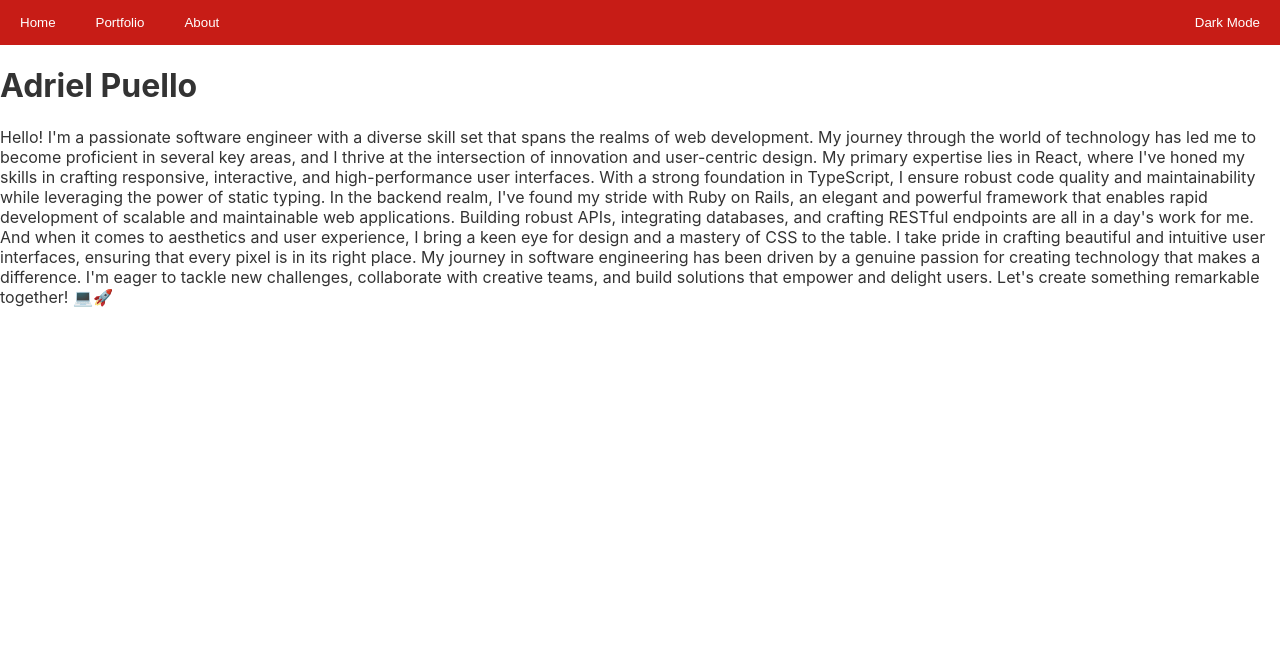
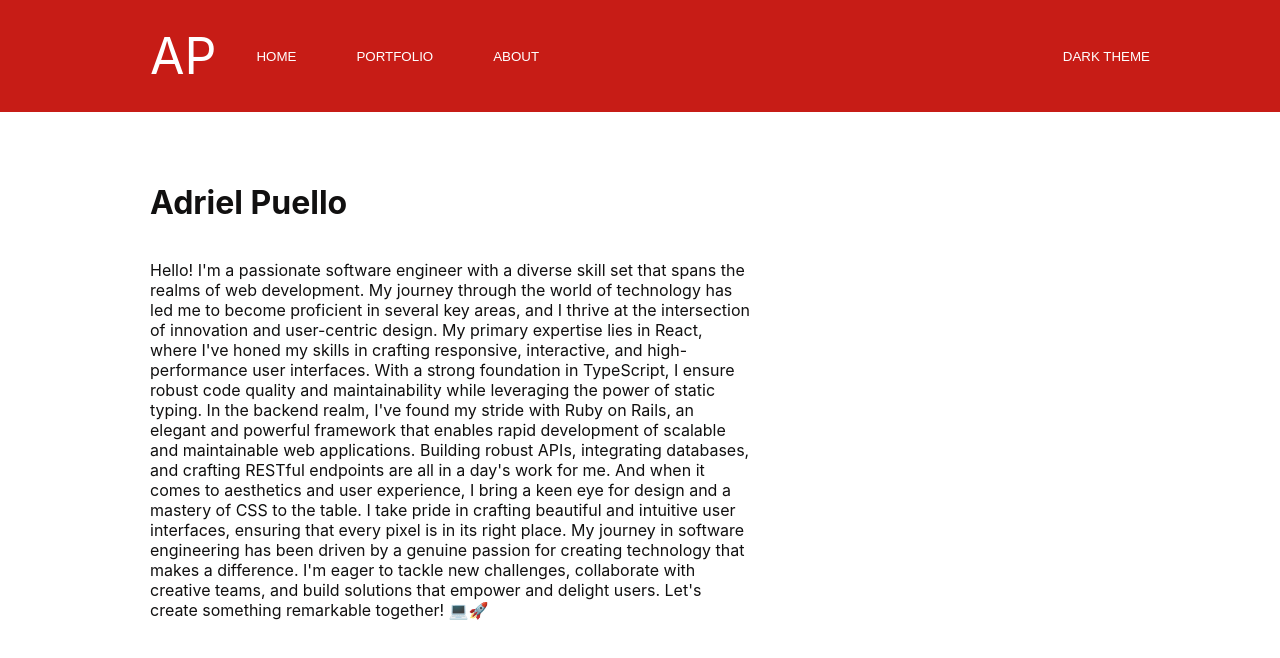
Before and after one commit to adrielpuello/my-ts-react-app, a React (Create React App) app in the folder my-ts-react-app/: page / in a window 1280 px wide. Shown: the top 658 px of the page. Built offline with nearby package versions, Linux system fonts and the light colour scheme.

Commit message:
navbar css complete

```diff
--- a/my-ts-react-app/src/App.css
+++ b/my-ts-react-app/src/App.css
@@ -1,13 +1,26 @@
 
 /* Light Mode Styles */
+.main-container {
+  margin: auto;
+  height: auto;
+  width: auto;
+  background-color: #ffffff;
+  color: #111010;
+}
+
+html {
+  background-color: #ffffff;
+  color: #111010;
+}
+
 body {
   background-color: #ffffff;
-  color: #333333;
+  color: #111010;
 }
 
 /* Dark Mode Styles */
 .dark-mode-app {
-  background-color: #333333;
+  background-color: #111010;
   color: #ffffff;
 }
 
@@ -16,6 +29,7 @@ body {
   color: #ffffff;
 }
 
+/* Navbar Styles */
 .navbar {
   background-color: #c71c16;
   color: #ffffff;
@@ -28,9 +42,10 @@ body {
 .navbar-list {
   list-style-type: none;
   display: flex;
-  margin: 0;
-  padding: 0;
+  margin: 10;
+  padding: 10;
   align-items: center;
+  margin-left: 100px;
 }
 
 .navbar-item {
@@ -42,7 +57,8 @@ body {
   color: inherit;
   border: none;
   cursor: pointer;
-  padding: 5px 10px;
+  padding: 15px 20px;
+  border-radius: 5px;
 }
 
 .navbar-right button {
@@ -50,5 +66,34 @@ body {
   color: inherit;
   border: none;
   cursor: pointer;
-  padding: 5px 10px;
+  padding: 15px 20px;
+  border-radius: 5px;
+  margin-right: 100px;
 }
+
+button {
+  cursor: pointer;
+  transition: box-shadow 0.3s ease; /* Add a transition for smooth hover effect */
+}
+
+button:hover {
+  box-shadow: 0 0 10px #ffffff, 0 0 20px #ffffff, 0 0 30px #ffffff;
+}
+
+.logo {
+  font-size: 50px;
+  padding: 0px;
+  margin: 0px;
+}
+
+/* Home Styles */
+
+.main-text {
+  background-color: transparent;
+  color: inherit;
+  display: flex;
+  flex-direction: column;
+  width: 600px;
+  margin-left: 100px;
+  padding: 50px;
+}
--- a/my-ts-react-app/src/App.tsx
+++ b/my-ts-react-app/src/App.tsx
@@ -19,7 +19,8 @@ const App: React.FC = () => {
   };
 
   return (
-    <div className={`App ${isDarkModeEnabled ? 'dark-mode-app' : ''}`}>
+    <div className="main-container">
+      <div className={`App ${isDarkModeEnabled ? 'dark-mode-app' : ''}`}>
       <Navbar activePage={activePage}
       onNavItemClick={handleNavItemClick}
       onDarkModeToggle={handleDarkModeToggle}
@@ -29,6 +30,8 @@ const App: React.FC = () => {
       {activePage === 'portfolio' && <Portfolio />}
       {activePage === 'about' && <About />}
     </div>
+  </div>
+
   );
 };
 
--- a/my-ts-react-app/src/components/About/About.tsx
+++ b/my-ts-react-app/src/components/About/About.tsx
@@ -3,7 +3,7 @@ import React from "react";
 const About: React.FC = () => {
 
     return (
-        <div>
+        <div className="main-text">
             <h1>About</h1>
         </div>
     );
--- a/my-ts-react-app/src/components/Home/Home.tsx
+++ b/my-ts-react-app/src/components/Home/Home.tsx
@@ -3,7 +3,7 @@ import React from "react";
 const Home: React.FC = () => {
 
     return (
-        <div>
+        <div className="main-text">
             <h1>Adriel Puello</h1>
             <p>Hello! I'm a passionate software engineer with a diverse skill set that spans the realms of web development. My journey through the world of technology has led me to become proficient in several key areas, and I thrive at the intersection of innovation and user-centric design.
 
--- a/my-ts-react-app/src/components/Navbar/Navbar.tsx
+++ b/my-ts-react-app/src/components/Navbar/Navbar.tsx
@@ -12,20 +12,23 @@ const Navbar: React.FC<NavbarProps> = ({ activePage, onNavItemClick, onDarkModeT
     <nav className={`navbar ${isDarkModeEnabled ? 'dark-mode' : ''}`}>
       <div className="navbar-left">
         <ul className="navbar-list">
+          <li className="navbar-item">
+            <p className='logo'>AP</p>
+          </li>
           <li className={`navbar-item ${activePage === 'home' ? 'active' : ''}`}>
-            <button onClick={() => onNavItemClick('home')}>Home</button>
+            <button onClick={() => onNavItemClick('home')}>HOME</button>
           </li>
           <li className={`navbar-item ${activePage === 'portfolio' ? 'active' : ''}`}>
-            <button onClick={() => onNavItemClick('portfolio')}>Portfolio</button>
+            <button onClick={() => onNavItemClick('portfolio')}>PORTFOLIO</button>
           </li>
           <li className={`navbar-item ${activePage === 'about' ? 'active' : ''}`}>
-            <button onClick={() => onNavItemClick('about')}>About</button>
+            <button onClick={() => onNavItemClick('about')}>ABOUT</button>
           </li>
         </ul>
       </div>
       <div className="navbar-right">
         <button onClick={onDarkModeToggle}>
-          {isDarkModeEnabled ? 'Light Mode' : 'Dark Mode'}
+          {isDarkModeEnabled ? 'LIGHT THEME' : 'DARK THEME'}
         </button>
       </div>
     </nav>
--- a/my-ts-react-app/src/components/Portfolio/Portfolio.tsx
+++ b/my-ts-react-app/src/components/Portfolio/Portfolio.tsx
@@ -3,8 +3,8 @@ import React from "react";
 const Portfolio: React.FC = () => {
 
     return (
-        <div>
-            <h1>Portfolio</h1>
+        <div className="project-container">
+
         </div>
     );
 };
```
